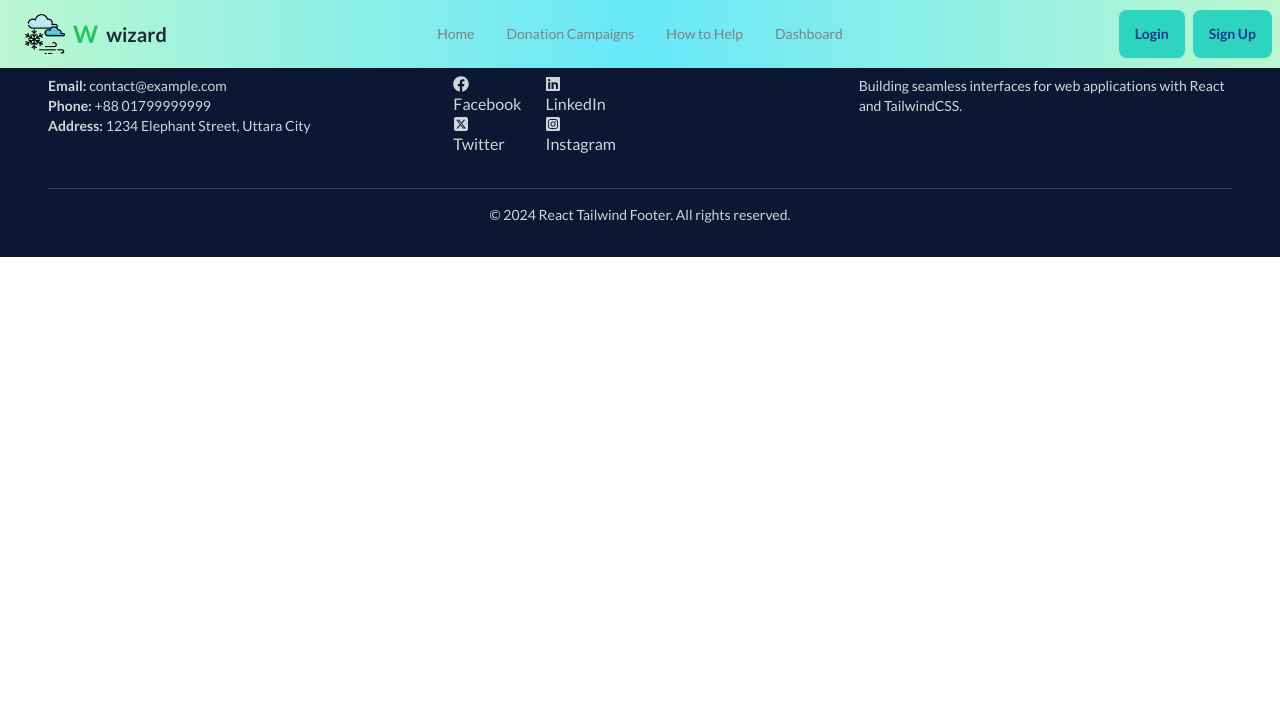
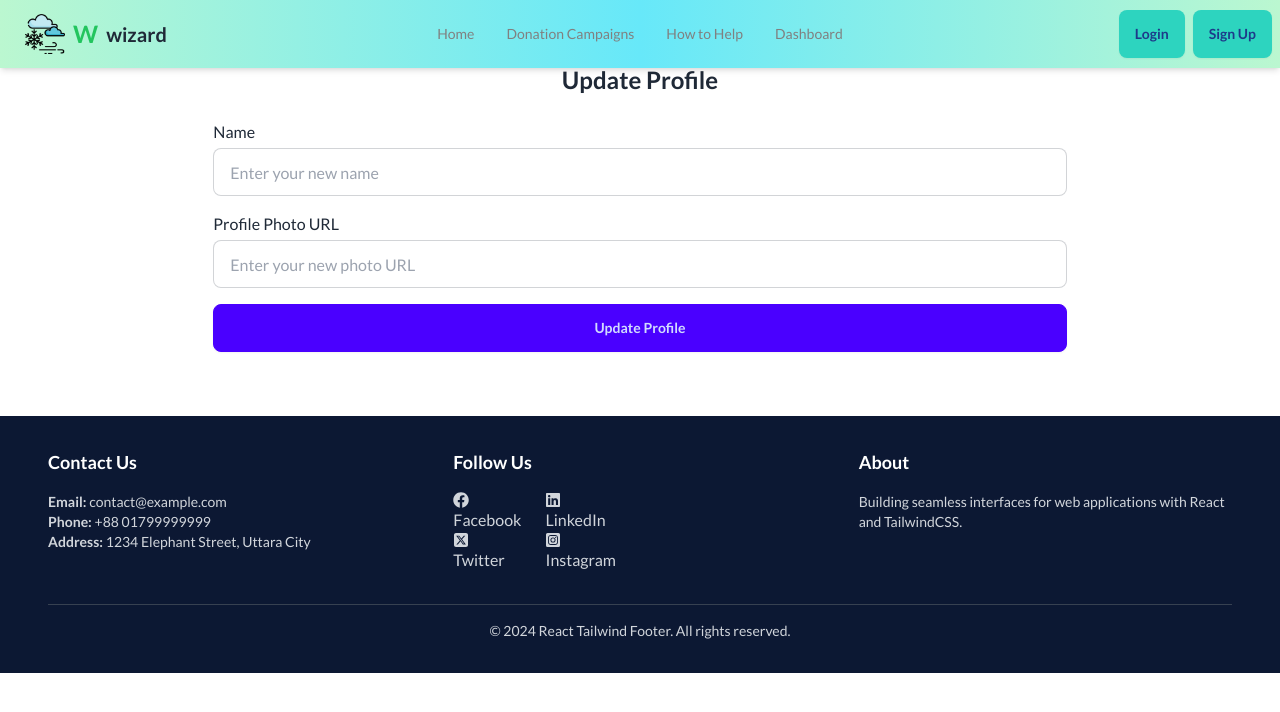
Before and after one commit to Chitra35006/A9-winter-donation, a React (Vite) app: page /updateProfile in a window 1280 px wide. Shown: the top 712 px of the page. Built offline with nearby package versions, Linux system fonts and the light colour scheme; no server answers.

Commit message:
adding update profile

```diff
--- a/src/Provider/AuthProvider.jsx
+++ b/src/Provider/AuthProvider.jsx
@@ -1,6 +1,6 @@
 import React, { createContext,useEffect,useState } from 'react';
 import app from "../firebase/firebase.config";
-import { createUserWithEmailAndPassword, getAuth, GoogleAuthProvider, onAuthStateChanged, signInWithEmailAndPassword, signInWithPopup, signOut } from "firebase/auth";
+import { createUserWithEmailAndPassword, getAuth, GoogleAuthProvider, onAuthStateChanged, signInWithEmailAndPassword, signInWithPopup, signOut, updateProfile } from "firebase/auth";
 
 export const AuthContext = createContext();
 const auth = getAuth(app)
@@ -34,6 +34,13 @@ const AuthProvider = ({children}) => {
         setLoading(true);
         return signInWithEmailAndPassword(auth,email,password);
     }
+
+    //update userProfile
+    const updateUserProfile=(updatedData)=>{
+        return updateProfile(auth.currentUser,updatedData);
+    }
+
+
     const authInfo={
         user,
         setUser,
@@ -41,7 +48,9 @@ const AuthProvider = ({children}) => {
         signInWithGoogle,
         logOut,
         signInWithEmail,
-        loading
+        loading,
+        updateUserProfile
+
 
     }
 
--- a/src/components/Register.jsx
+++ b/src/components/Register.jsx
@@ -1,15 +1,17 @@
 import React, { useContext, useState } from "react";
-import { Link } from "react-router-dom";
+import { Link, useNavigate } from "react-router-dom";
 import { FaGoogle } from "react-icons/fa";
 import { FaEye } from "react-icons/fa";
 import { FaEyeSlash } from "react-icons/fa";
 import { AuthContext } from "../Provider/AuthProvider";
 const Register = () => {
 
-  const {setUser,createNewUser,signInWithGoogle} = useContext(AuthContext);
+  const {setUser,createNewUser,signInWithGoogle,updateUserProfile} = useContext(AuthContext);
 
   const [showPassword,setShowPassword] = useState(false);
   const [errorMessage, setErrorMessage] = useState(null);
+
+  const navigate = useNavigate();
 
   //get form data
   const handleSubmit = (e) =>{
@@ -38,6 +40,13 @@ const Register = () => {
     .then(result =>{
       const user = result.user;
       setUser(user);
+      updateUserProfile({
+        displayName: name,
+        photoURL: photo,}).then(()=>{
+          navigate("/");
+        }).catch(err=>{
+          console.log("ERROR",err);
+        })
       console.log(user);
     })
     .catch((err)=>{
--- /dev/null
+++ b/src/components/UpdateProfile.jsx
@@ -0,0 +1,77 @@
+import React, { useContext, useState } from "react";
+import { AuthContext } from "../Provider/AuthProvider";
+import { updateProfile } from "firebase/auth";
+import { useNavigate, useLocation } from "react-router-dom";
+
+const UpdateProfile = () => {
+  const { user, setUser } = useContext(AuthContext); // Access current user
+  const [name, setName] = useState(user?.displayName || "");
+  const [photoURL, setPhotoURL] = useState(user?.photoURL || "");
+  const [message, setMessage] = useState("");
+  const navigate = useNavigate();
+  const location = useLocation();
+
+  // Determine the previous route
+  const from = location.state?.from?.pathname || "/dashboard"; // Default to dashboard
+
+  const handleUpdateProfile = (e) => {
+    e.preventDefault();
+
+    if (!name || !photoURL) {
+      setMessage("Please provide both name and photo URL.");
+      return;
+    }
+
+    updateProfile(user, {
+      displayName: name,
+      photoURL: photoURL,
+    })
+      .then(() => {
+        setUser({ ...user, displayName: name, photoURL: photoURL }); // Update context
+        setMessage("Profile updated successfully!");
+
+        // Navigate to the previous route
+        setTimeout(() => {
+          navigate(from, { replace: true });
+        }, 1500); // Adding a slight delay for UX
+      })
+      .catch((error) => {
+        console.error("Error updating profile:", error);
+        setMessage("Failed to update profile. Please try again.");
+      });
+  };
+
+  return (
+    <div className="w-8/12 mx-auto my-16">
+      <h1 className="text-2xl font-bold text-center mb-6">Update Profile</h1>
+      {message && <p className="text-center text-red-500 mb-4">{message}</p>}
+      <form onSubmit={handleUpdateProfile} className="space-y-4">
+        <div>
+          <label className="block mb-1 font-medium">Name</label>
+          <input
+            type="text"
+            value={name}
+            onChange={(e) => setName(e.target.value)}
+            placeholder="Enter your new name"
+            className="input input-bordered w-full"
+          />
+        </div>
+        <div>
+          <label className="block mb-1 font-medium">Profile Photo URL</label>
+          <input
+            type="text"
+            value={photoURL}
+            onChange={(e) => setPhotoURL(e.target.value)}
+            placeholder="Enter your new photo URL"
+            className="input input-bordered w-full"
+          />
+        </div>
+        <button type="submit" className="btn btn-primary w-full">
+          Update Profile
+        </button>
+      </form>
+    </div>
+  );
+};
+
+export default UpdateProfile;
--- /dev/null
+++ b/src/components/UserDashboard.jsx
@@ -0,0 +1,41 @@
+import React, { useContext } from 'react';
+import { AuthContext } from '../Provider/AuthProvider';
+import { Link} from "react-router-dom";
+
+const UserDashboard = () => {
+    const {user} = useContext(AuthContext);
+    return (
+        <div className="w-8/12 mx-auto my-32">
+        {/* Welcome Message */}
+        <div className="mb-8 text-center">
+          <h1 className="text-3xl font-bold text-gray-800">
+            Welcome, <span className="text-blue-500">{user?.displayName || "Guest"}</span>!
+          </h1>
+          <p className="text-gray-600">We’re glad to have you here.</p>
+        </div>
+
+        {/* Main Content */}
+        <div className="flex justify-center items-center">
+          <div className="mr-4">
+            <img
+              className="w-24 h-24 rounded-full object-cover"
+              src={user?.photoURL || "https://via.placeholder.com/150"}
+              alt="User Pic"
+            />
+          </div>
+          <div className="space-y-2">
+            <h2 className="text-xl">
+              Name: <span className="font-medium">{user?.displayName || "N/A"}</span>
+            </h2>
+            <p className="text-lg">
+              Email: <span className="font-medium">{user?.email || "N/A"}</span>
+            </p>
+            <Link to='/updateProfile' className="btn bg-teal-400 hover:bg-cyan-600 font-bold text-blue-900 border-none">Update Profile</Link>
+          </div>
+        </div>
+      </div>
+
+    );
+};
+
+export default UserDashboard;
```
Also changed, not shown: src/routes/Router.jsx (+10 -0 lines).
